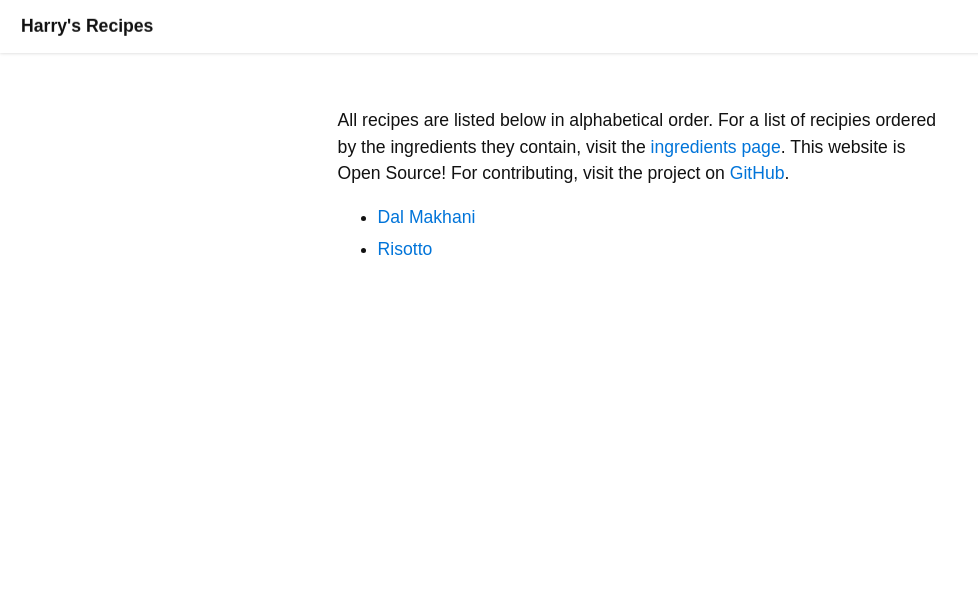
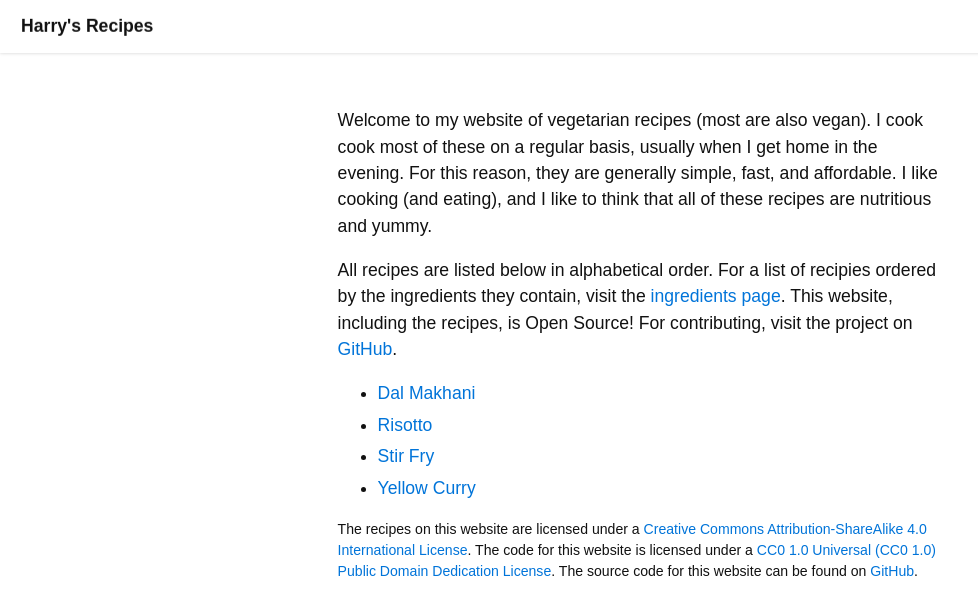
Before and after one commit to hscells/recipes, a Jekyll site: the page built from index.md, in a window 1280 px wide. Shown: the top 615 px of the page, without its empty margins (0-978 px from the left). Built offline with Jekyll 4.4.1, drawn with Linux system fonts in a browser that asks for light colours; our own code applies the rules of GitHub Pages for plain Markdown files.

Commit message:
More recipes.

```diff
--- a/_layouts/default.html
+++ b/_layouts/default.html
@@ -7,9 +7,10 @@
         html, body {
             height: auto !important;
         }
+
         main {
             margin: 72px auto;
-    max-width:640px;
+            max-width: 640px;
             padding: 1em;
         }
     </style>
@@ -22,6 +23,13 @@ main {
 </nav>
 <main>
 {{ content }}
+    <footer>
+        <small>
+            The recipes on this website are licensed under a <a rel="license" href="http://creativecommons.org/licenses/by-sa/4.0/">Creative Commons Attribution-ShareAlike 4.0 International License</a>.
+            The code for this website is licensed under a <a rel="license" href="https://creativecommons.org/publicdomain/zero/1.0/">CC0 1.0 Universal (CC0 1.0) Public Domain Dedication License</a>.
+            The source code for this website can be found on <a href="https://github.com/hscells/recipes">GitHub</a>.
+        </small>
+    </footer>
 </main>
 </body>
 </html>
--- a/index.md
+++ b/index.md
@@ -3,9 +3,15 @@ title: Home
 ---
 
 <p>
+Welcome to my website of vegetarian recipes (most are also vegan).
+I cook cook most of these on a regular basis, usually when I get home in the evening.
+For this reason, they are generally simple, fast, and affordable.
+I like cooking (and eating), and I like to think that all of these recipes are nutritious and yummy.
+</p>
+<p>
 All recipes are listed below in alphabetical order.
 For a list of recipies ordered by the ingredients they contain, visit the <a href="ingredients/">ingredients page</a>.
-This website is Open Source! For contributing, visit the project on <a href="https://github.com/hscells/recipes/">GitHub</a>.
+This website, including the recipes, is Open Source! For contributing, visit the project on <a href="https://github.com/hscells/recipes/">GitHub</a>.
 </p>
 <ul>
 {%- assign recipes = site.recipe | sort:"title" -%}
```
Also changed, not shown: _recipe/dal-makhani.md (renamed from _recipe/dal_makhani.md, +1 -1 lines), _recipe/risotto.md (+2 -2 lines), _recipe/stir-fry.md (added, +18 -0 lines), _recipe/yellow-curry.md (added, +21 -0 lines), 1 other file. Lines whose indentation alone changed are shown as unchanged.
